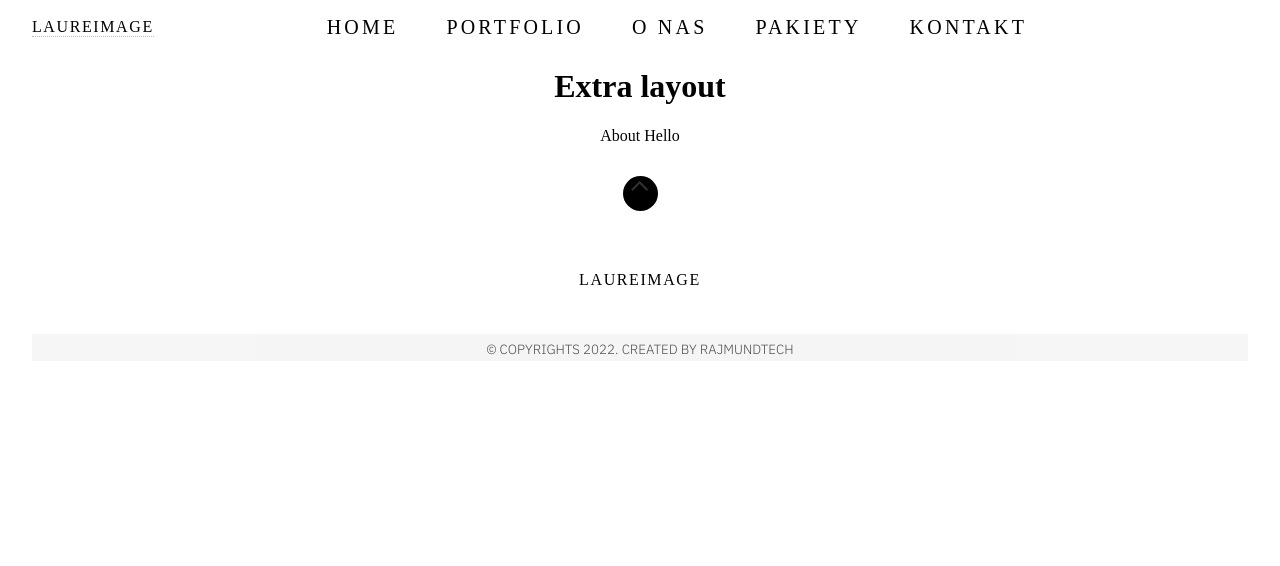
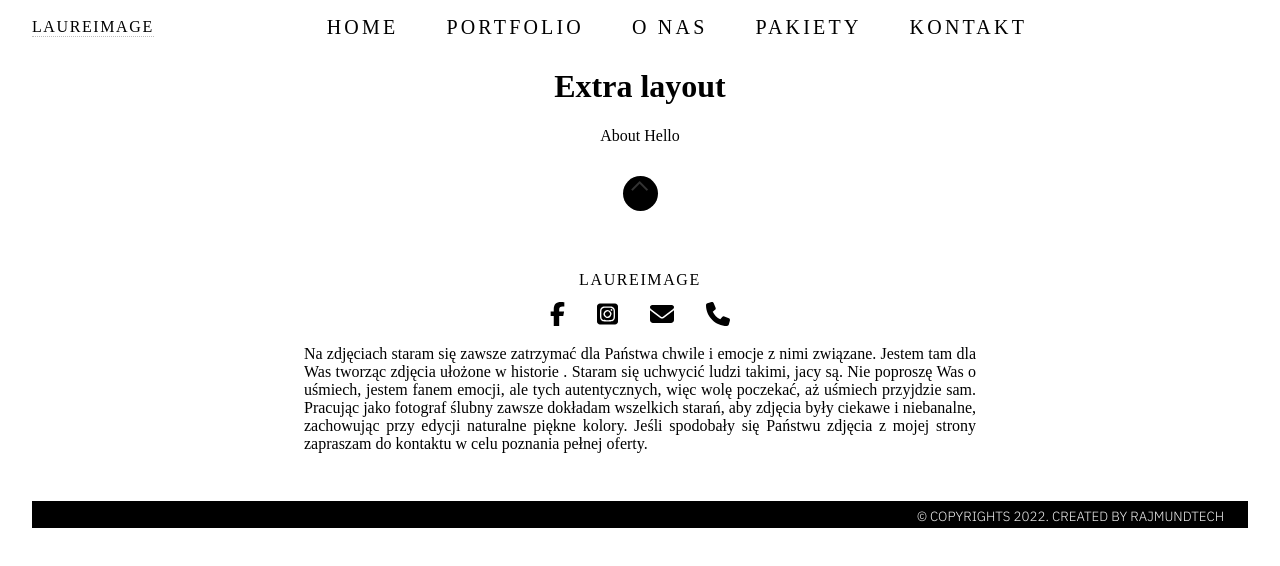
Before and after one commit to KrzysztofRajmund/laureimage-studio, a Next.js app: page /about in a window 1280 px wide. Shown: the top 566 px of the page. Built offline with nearby package versions, Linux system fonts and the light colour scheme; a web font is replaced by a local one.

Commit message:
feat: icons + footer links

```diff
--- a/package.json
+++ b/package.json
@@ -9,6 +9,11 @@
     "lint": "next lint"
   },
   "dependencies": {
+    "@fortawesome/fontawesome-svg-core": "^6.1.2",
+    "@fortawesome/free-brands-svg-icons": "^6.1.2",
+    "@fortawesome/free-regular-svg-icons": "^6.1.2",
+    "@fortawesome/free-solid-svg-icons": "^6.1.2",
+    "@fortawesome/react-fontawesome": "^0.2.0",
     "axios": "^0.27.2",
     "classnames": "^2.3.1",
     "next": "12.1.5",
--- a/src/components/AppFooter/AppFooter.module.scss
+++ b/src/components/AppFooter/AppFooter.module.scss
@@ -12,15 +12,19 @@
     margin: 15px;
   }
   .footerMiddle {
+    display: flex;
+    flex-direction: column;
+    justify-content: center;
+    align-items: center;
     padding: 2rem 3rem;
   }
   .footerBottom {
     width: 100%;
-    padding: 0.2rem;
+    padding: 0.2rem 1.5rem 0.2rem 0.2rem;
     font-family: $font-family-secondary;
-    text-align: center;
+    text-align: end;
     text-transform: uppercase;
-    background-color: $bg-color-secondary;
-    opacity: 0.7;
+    color: $bg-color-secondary;
+    background-color: #000;
   }
 }
--- a/src/components/AppFooter/FooterMiddle/FooterMiddle.module.scss
+++ b/src/components/AppFooter/FooterMiddle/FooterMiddle.module.scss
@@ -1,8 +1,23 @@
+@import '../../../styles/utils.scss';
+
 .container {
+  text-align: center;
+  width: 60%;
+
+  @include tabletDown {
+    width: 100%;
+  }
   h2 {
     font-size: 1rem;
     font-weight: 400;
     letter-spacing: 0.1rem;
     text-transform: uppercase;
   }
+
+  p {
+    text-align: justify;
+    @include tabletDown {
+      font-size: 1.5rem;
+    }
+  }
 }
--- a/src/components/AppFooter/FooterMiddle/FooterMiddle.tsx
+++ b/src/components/AppFooter/FooterMiddle/FooterMiddle.tsx
@@ -1,11 +1,23 @@
+import SocialMedia from '../../SocialMedia';
 import styles from './FooterMiddle.module.scss';
 
 const FooterMiddle = () => {
     return (
         <div className={styles.container}>
             <h2>Laureimage</h2>
+            <SocialMedia />
+            <p>
+                Na zdjęciach staram się zawsze zatrzymać dla Państwa chwile i emocje z
+                nimi związane. Jestem tam dla Was tworząc zdjęcia ułożone w historie .
+                Staram się uchwycić ludzi takimi, jacy są. Nie poproszę Was o uśmiech,
+                jestem fanem emocji, ale tych autentycznych, więc wolę poczekać, aż
+                uśmiech przyjdzie sam. Pracując jako fotograf ślubny zawsze dokładam
+                wszelkich starań, aby zdjęcia były ciekawe i niebanalne, zachowując przy
+                edycji naturalne piękne kolory. Jeśli spodobały się Państwu zdjęcia z
+                mojej strony zapraszam do kontaktu w celu poznania pełnej oferty.
+            </p>
         </div>
-    )
-}
+    );
+};
 
-export default FooterMiddle
+export default FooterMiddle;
--- /dev/null
+++ b/src/components/SocialMedia/SocialMedia.module.scss
@@ -0,0 +1,13 @@
+@import '../../styles/utils.scss';
+
+.container {
+  a {
+    margin: 0 0.5rem;
+    padding: 0.5rem;
+    font-size: 1.5rem;
+
+    @include phone {
+      font-size: 1.8rem;
+    }
+  }
+}
--- /dev/null
+++ b/src/components/SocialMedia/SocialMedia.tsx
@@ -0,0 +1,28 @@
+import { FontAwesomeIcon } from '@fortawesome/react-fontawesome'
+import { faFacebookF, faInstagramSquare } from '@fortawesome/free-brands-svg-icons';
+import { faEnvelope, faPhone } from '@fortawesome/free-solid-svg-icons';
+import styles from './SocialMedia.module.scss';
+
+const SocialMedia = () => {
+
+    return <div className={styles.container}>
+        <a href="https://www.facebook.com/laureimage.weddings/"
+            target="_blank"
+            rel="noreferrer">
+            <FontAwesomeIcon icon={faFacebookF} />
+        </a>
+        <a href="https://www.instagram.com/laureimage/"
+            target="_blank"
+            rel="noreferrer">
+            <FontAwesomeIcon icon={faInstagramSquare} />
+        </a>
+        <a href="mailto:infolaureimage@gmail.com?&subject=LaureImage&body=How can I help?">
+            <FontAwesomeIcon icon={faEnvelope} />
+        </a>
+        <a href="tel:+48-530-003-833">
+            <FontAwesomeIcon icon={faPhone} />
+        </a>
+    </div>;
+};
+
+export default SocialMedia;
--- /dev/null
+++ b/src/components/SocialMedia/index.ts
@@ -0,0 +1 @@
+export { default } from './SocialMedia';
--- a/src/pages/_app.tsx
+++ b/src/pages/_app.tsx
@@ -4,6 +4,11 @@ import type { AppProps } from 'next/app';
 import { Layout } from '../layout/Layout';
 import Root from './root';
 import '../styles/globals.scss';
+//FONTAWESOME FOR NEXTJS:
+//To prevent oversized icons, as they do not use rem: https://fontawesome.com/docs/web/use-with/react/use-with
+import { config } from '@fortawesome/fontawesome-svg-core';
+import '@fortawesome/fontawesome-svg-core/styles.css';
+config.autoAddCss = false;
 
 type NextPageWithLayout = NextPage & {
   getLayout?: (page: ReactElement) => ReactNode;
--- a/src/utils/helpers/fontSizeHelper.ts
+++ b/src/utils/helpers/fontSizeHelper.ts
@@ -9,9 +9,9 @@ export const fontSizeHelper = () => {
   let fontSize;
 
   if (width <= ScreenSize.XS) {
-    fontSize = base * 0.6;
+    fontSize = base * 0.7;
   } else if (width <= ScreenSize.SM) {
-    fontSize = base * 0.75;
+    fontSize = base * 0.8;
   } else if (width <= ScreenSize.MD) {
     fontSize = base * 0.8;
   } else if (width <= ScreenSize.LG) {
```
Also changed, not shown: 1 other file (tests, documents, lock files or other folders).
